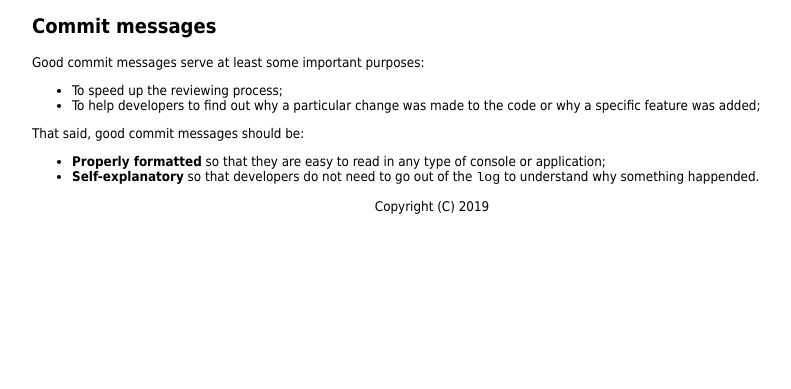
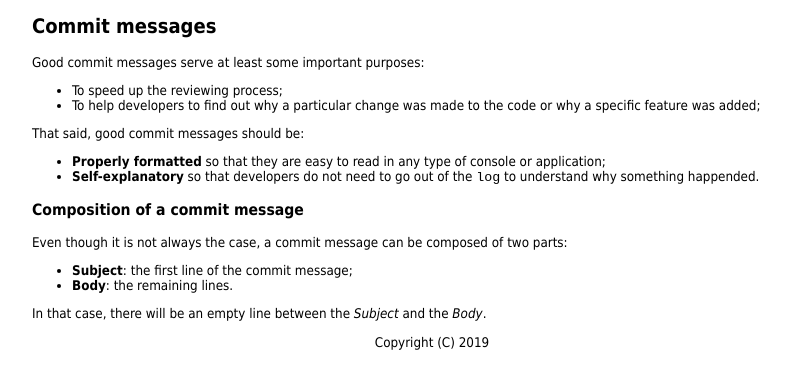
Before and after one commit to henriquemoody/git-workshop, a plain HTML site: page index.html in a window 1280 px wide. Shown: the part 125-514 px from the top of the page, without its empty margins (208-999 px from the left). Drawn offline with Linux system fonts and the light colour scheme.

Commit message:
Add the composition of a commit message
Understanding how a commit message is composed is one of the most basic
things to know about commit messages. Anyone can find that information
in the manpage of the "git commit" [1].

This commit will add such information, but at the moment there is an
example of a commit message that is not composed by Subject and Body.
Such a commit message should appear in the upcoming commits.

[1]: https://www.kernel.org/pub/software/scm/git/docs/git-commit.html#_discussion

Co-authored-by: Luís Cobucci <luis.cobucci@castoredc.com>
Signed-off-by: Henrique Moody <henrique.moody@castoredc.com>

```diff
--- a/index.html
+++ b/index.html
@@ -32,6 +32,16 @@
           <li><strong>Self-explanatory</strong> so that developers do not need to go out of the <code>log</code> to understand why something happended.</li>
         </ul>
       </p>
+
+      <h3>Composition of a commit message</h3>
+      <p>Even though it is not always the case, a commit message can be composed of two parts:</p>
+      <p>
+        <ul>
+          <li><strong>Subject</strong>: the first line of the commit message;</li>
+          <li><strong>Body</strong>: the remaining lines.</li>
+        </ul>
+      </p>
+      <p>In that case, there will be an empty line between the <em>Subject</em> and the <em>Body</em>.</p>
     </article>
   </section>
   <footer>Copyright (C) 2019</footer>
```
